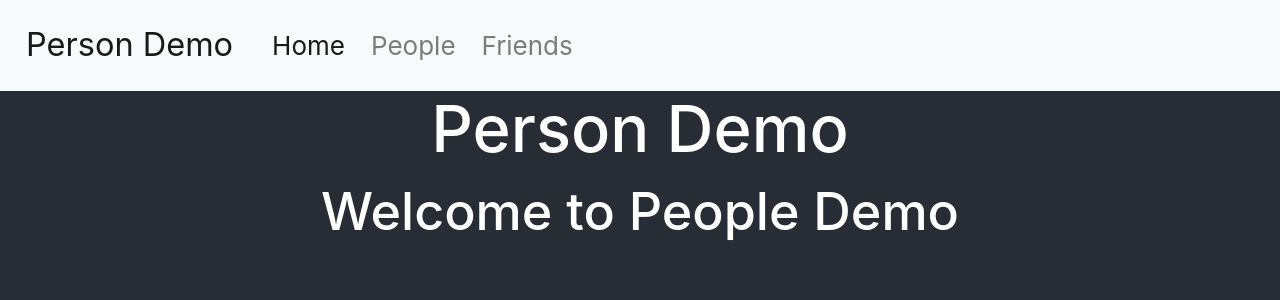
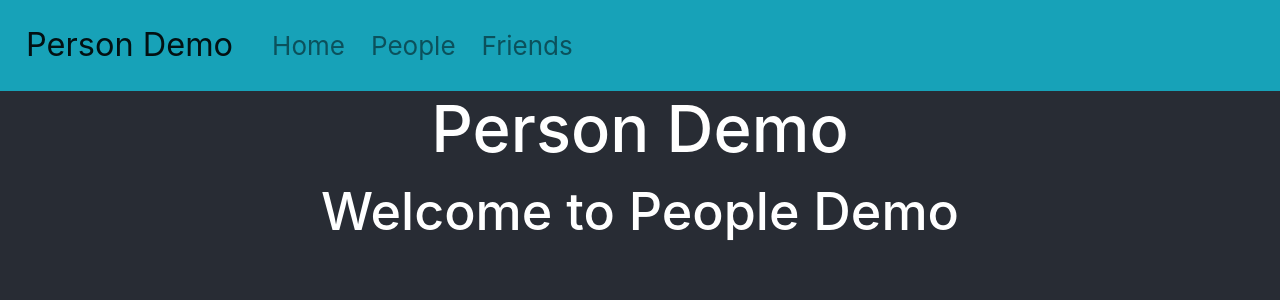
Before and after one commit to MickeyMuis007/PersonDemo, a React (Create React App) app in the folder ui/react/: page / in a window 1280 px wide. Shown: the top 300 px of the page. Built offline with nearby package versions, Linux system fonts and the light colour scheme.

Commit message:
Changing navbar display

```diff
--- a/ui/react/src/App.js
+++ b/ui/react/src/App.js
@@ -12,14 +12,14 @@
       <Router>
         <div className="App">
           <header className="App-header">
-            <nav className="navbar navbar-expand-lg navbar-light bg-light">
+            <nav className="navbar navbar-expand-lg navbar-light bg-info">
               <Link to={'/'} className="navbar-brand">Person Demo</Link>
               <button className="navbar-toggler" type="button" data-toggle="collapse" data-target="#navbarNavDropdown" aria-controls="navbarNavDropdown" aria-expanded="false" aria-label="Toggle navigation">
                 <span className="navbar-toggler-icon"></span>
               </button>
               <div className="collapse navbar-collapse" id="navbarNavDropdown">
                 <ul className="navbar-nav">
-                  <li className="nav-item active">
+                  <li className="nav-item">
                     <Link to={'/'} className="nav-link">Home <span className="sr-only">(current)</span></Link>
                   </li>
                   <li className="nav-item">
```
